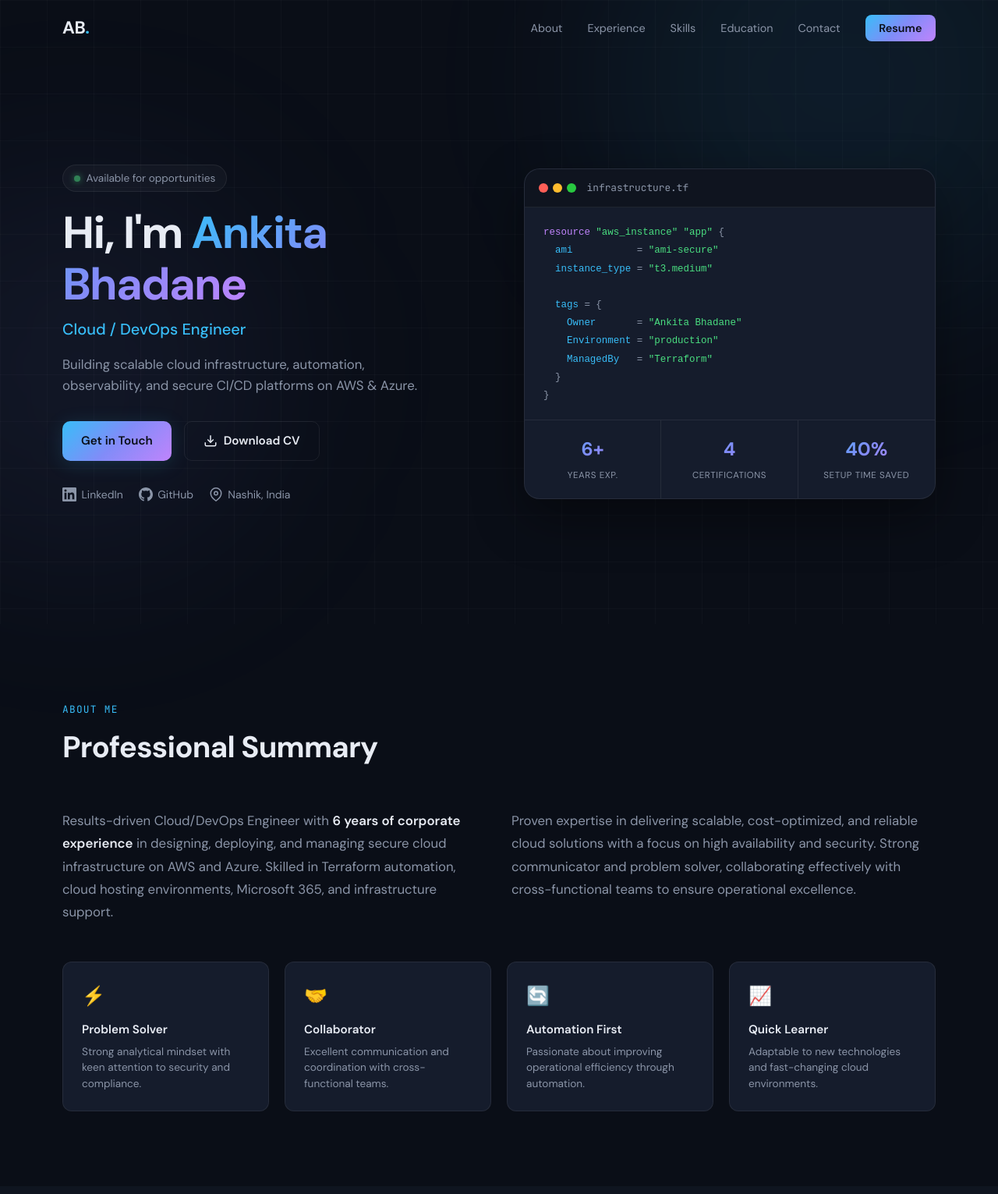
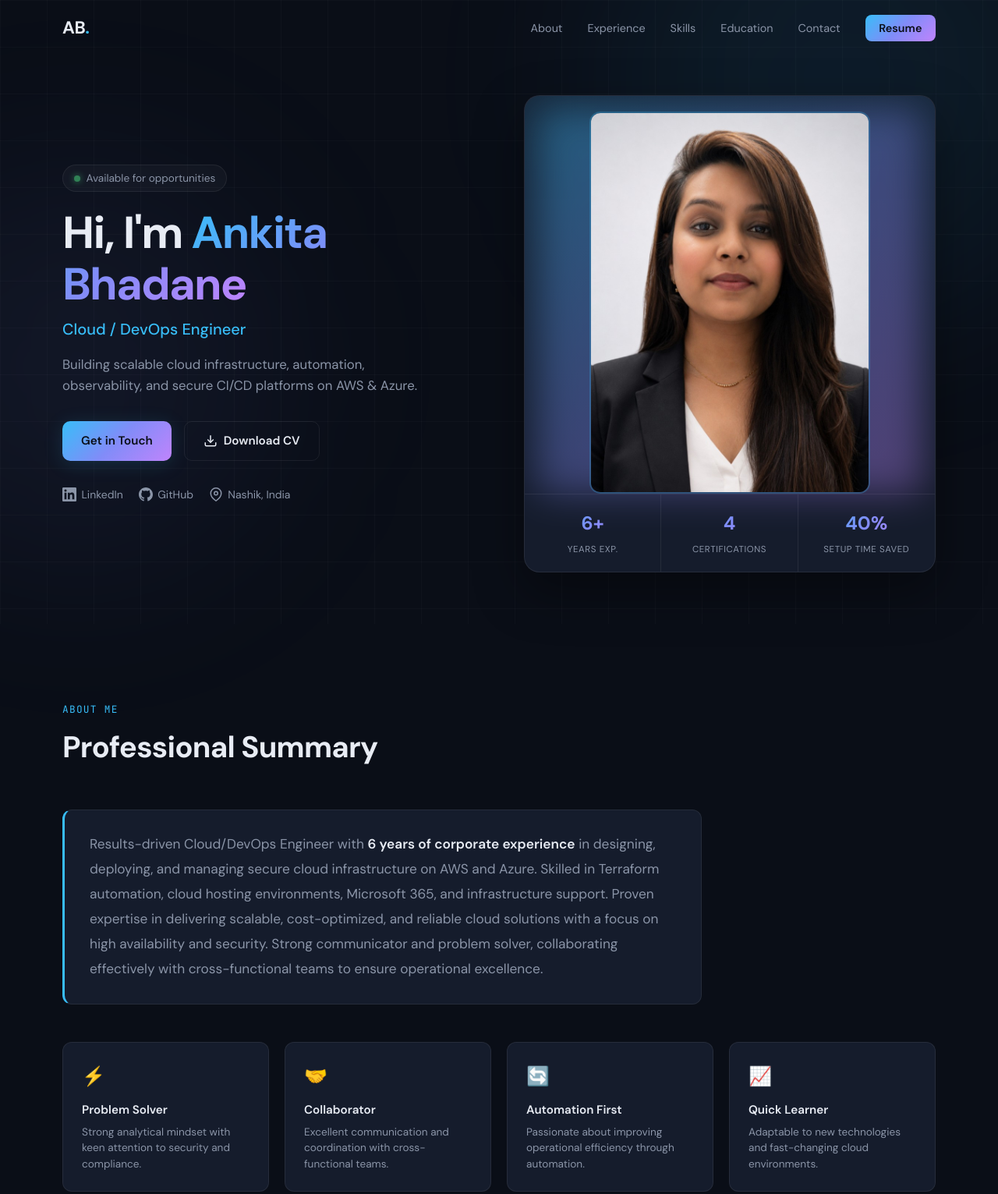
Before and after one commit to ankitaworksataress/profile, a plain HTML site: page index.html in a window 1280 px wide. Shown: the top 1531 px of the page at 78% size. Drawn offline with Linux system fonts and the light colour scheme.

Commit message:
Revamp hero section and about me summary in index.html; replace code card with profile image and enhance styling in CSS. Add Ankita Bhadane's photo and update layout for improved presentation.

```diff
--- a/css/style.css
+++ b/css/style.css
@@ -248,7 +248,7 @@ strong { color: var(--text); font-weight: 600; }
 .hero__link--static { cursor: default; }
 .hero__link--static:hover { color: var(--text-muted); }
 
-/* Hero code card */
+/* Hero profile card */
 .hero__card {
   background: var(--surface);
   border: 1px solid var(--border);
@@ -256,35 +256,34 @@ strong { color: var(--text); font-weight: 600; }
   overflow: hidden;
   box-shadow: 0 24px 64px rgba(0,0,0,0.4);
 }
-.hero__card-header {
-  display: flex;
-  align-items: center;
-  gap: 6px;
-  padding: 0.85rem 1.1rem;
-  background: rgba(0,0,0,0.3);
-  border-bottom: 1px solid var(--border);
+.hero__photo-wrap {
+  position: relative;
+  padding: 1.25rem 1.25rem 0;
+  background: linear-gradient(180deg, rgba(56, 189, 248, 0.08) 0%, transparent 100%);
 }
-.dot { width: 12px; height: 12px; border-radius: 50%; }
-.dot--red { background: #ff5f57; }
-.dot--yellow { background: #febc2e; }
-.dot--green { background: #28c840; }
-.hero__card-title {
-  margin-left: 0.5rem;
-  font-family: var(--mono);
-  font-size: 0.8rem;
-  color: var(--text-muted);
+.hero__photo-wrap::before {
+  content: '';
+  position: absolute;
+  inset: 1rem 1rem auto;
+  height: calc(100% - 1rem);
+  border-radius: 14px;
+  background: var(--gradient);
+  opacity: 0.35;
+  filter: blur(24px);
+  z-index: 0;
 }
-.hero__code {
-  padding: 1.25rem 1.5rem;
-  font-family: var(--mono);
-  font-size: 0.78rem;
-  line-height: 1.7;
-  overflow-x: auto;
-  color: var(--text-muted);
+.hero__photo {
+  position: relative;
+  z-index: 1;
+  width: 100%;
+  max-width: 360px;
+  margin: 0 auto;
+  display: block;
+  border-radius: 14px;
+  border: 2px solid rgba(56, 189, 248, 0.25);
+  object-fit: cover;
+  aspect-ratio: 4 / 5;
 }
-.hero__code .kw { color: #c084fc; }
-.hero__code .str { color: #4ade80; }
-.hero__code .prop { color: #38bdf8; }
 .hero__stats {
   display: grid;
   grid-template-columns: repeat(3, 1fr);
@@ -338,16 +337,17 @@ strong { color: var(--text); font-weight: 600; }
 }
 
 /* ── About ── */
-.about__grid {
-  display: grid;
-  grid-template-columns: 1fr 1fr;
-  gap: 2rem;
+.about__summary {
+  max-width: 820px;
+  font-size: 1.08rem;
+  color: var(--text-muted);
+  line-height: 1.85;
   margin-bottom: 3rem;
-}
-.about__text {
-  font-size: 1.05rem;
-  color: var(--text-muted);
-  line-height: 1.75;
+  padding: 1.75rem 2rem;
+  background: var(--surface);
+  border: 1px solid var(--border);
+  border-left: 3px solid var(--accent);
+  border-radius: var(--radius);
 }
 .strengths {
   display: grid;
@@ -667,7 +667,6 @@ strong { color: var(--text); font-weight: 600; }
 @media (max-width: 900px) {
   .hero__inner { grid-template-columns: 1fr; gap: 2.5rem; }
   .hero__visual { order: -1; }
-  .about__grid { grid-template-columns: 1fr; }
   .strengths { grid-template-columns: repeat(2, 1fr); }
   .skills__grid { grid-template-columns: 1fr; }
   .certs__grid { grid-template-columns: 1fr; gap: 2rem; }
@@ -706,4 +705,5 @@ strong { color: var(--text); font-weight: 600; }
   .hero__stat:last-child { border-bottom: none; }
   .timeline__header { flex-direction: column; }
   .footer__inner { flex-direction: column; gap: 0.5rem; text-align: center; }
+  .about__summary { padding: 1.25rem 1.25rem; font-size: 1rem; }
 }
--- a/index.html
+++ b/index.html
@@ -73,22 +73,15 @@
         </div>
         <div class="hero__visual reveal reveal--delay">
           <div class="hero__card">
-            <div class="hero__card-header">
-              <span class="dot dot--red"></span>
-              <span class="dot dot--yellow"></span>
-              <span class="dot dot--green"></span>
-              <span class="hero__card-title">infrastructure.tf</span>
+            <div class="hero__photo-wrap">
+              <img
+                src="assets/ankita-bhadane.jpg"
+                alt="Ankita Bhadane — Cloud / DevOps Engineer"
+                class="hero__photo"
+                width="400"
+                height="490"
+              />
             </div>
-            <pre class="hero__code"><code><span class="kw">resource</span> <span class="str">"aws_instance"</span> <span class="str">"app"</span> {
-  <span class="prop">ami</span>           = <span class="str">"ami-secure"</span>
-  <span class="prop">instance_type</span> = <span class="str">"t3.medium"</span>
-
-  <span class="prop">tags</span> = {
-    <span class="prop">Owner</span>       = <span class="str">"Ankita Bhadane"</span>
-    <span class="prop">Environment</span> = <span class="str">"production"</span>
-    <span class="prop">ManagedBy</span>   = <span class="str">"Terraform"</span>
-  }
-}</code></pre>
             <div class="hero__stats">
               <div class="hero__stat">
                 <span class="hero__stat-num">6+</span>
@@ -115,19 +108,15 @@
           <span class="section__label">About Me</span>
           <h2 class="section__title">Professional Summary</h2>
         </div>
-        <div class="about__grid">
-          <p class="about__text reveal">
-            Results-driven Cloud/DevOps Engineer with <strong>6 years of corporate experience</strong>
-            in designing, deploying, and managing secure cloud infrastructure on AWS and Azure.
-            Skilled in Terraform automation, cloud hosting environments, Microsoft 365, and
-            infrastructure support.
-          </p>
-          <p class="about__text reveal reveal--delay">
-            Proven expertise in delivering scalable, cost-optimized, and reliable cloud solutions
-            with a focus on high availability and security. Strong communicator and problem solver,
-            collaborating effectively with cross-functional teams to ensure operational excellence.
-          </p>
-        </div>
+        <p class="about__summary reveal">
+          Results-driven Cloud/DevOps Engineer with <strong>6 years of corporate experience</strong>
+          in designing, deploying, and managing secure cloud infrastructure on AWS and Azure.
+          Skilled in Terraform automation, cloud hosting environments, Microsoft 365, and
+          infrastructure support. Proven expertise in delivering scalable, cost-optimized, and
+          reliable cloud solutions with a focus on high availability and security. Strong
+          communicator and problem solver, collaborating effectively with cross-functional teams
+          to ensure operational excellence.
+        </p>
         <div class="strengths reveal">
           <div class="strength">
             <div class="strength__icon">⚡</div>
```
Also changed, not shown: assets/ankita-bhadane.jpg (added).
